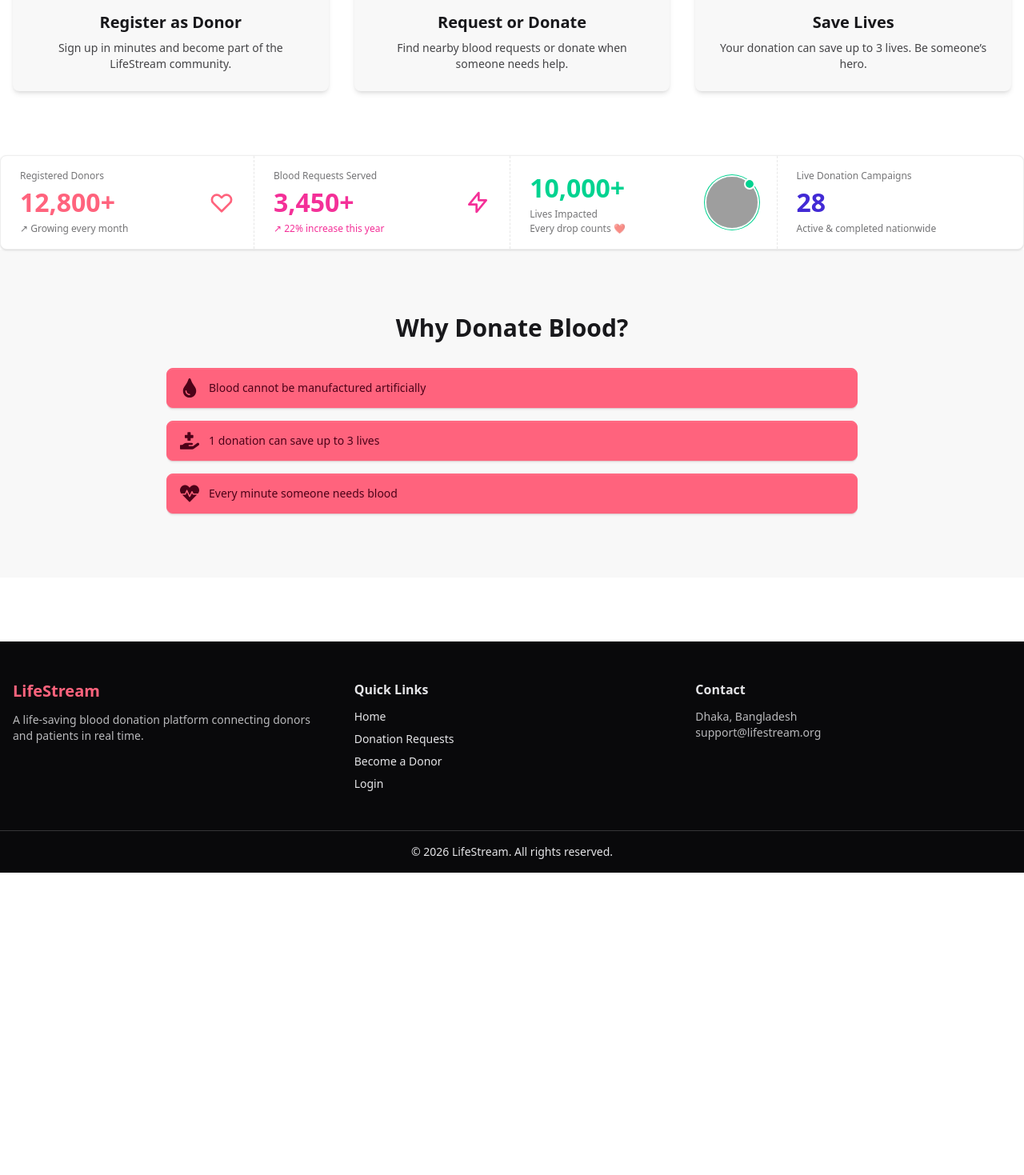
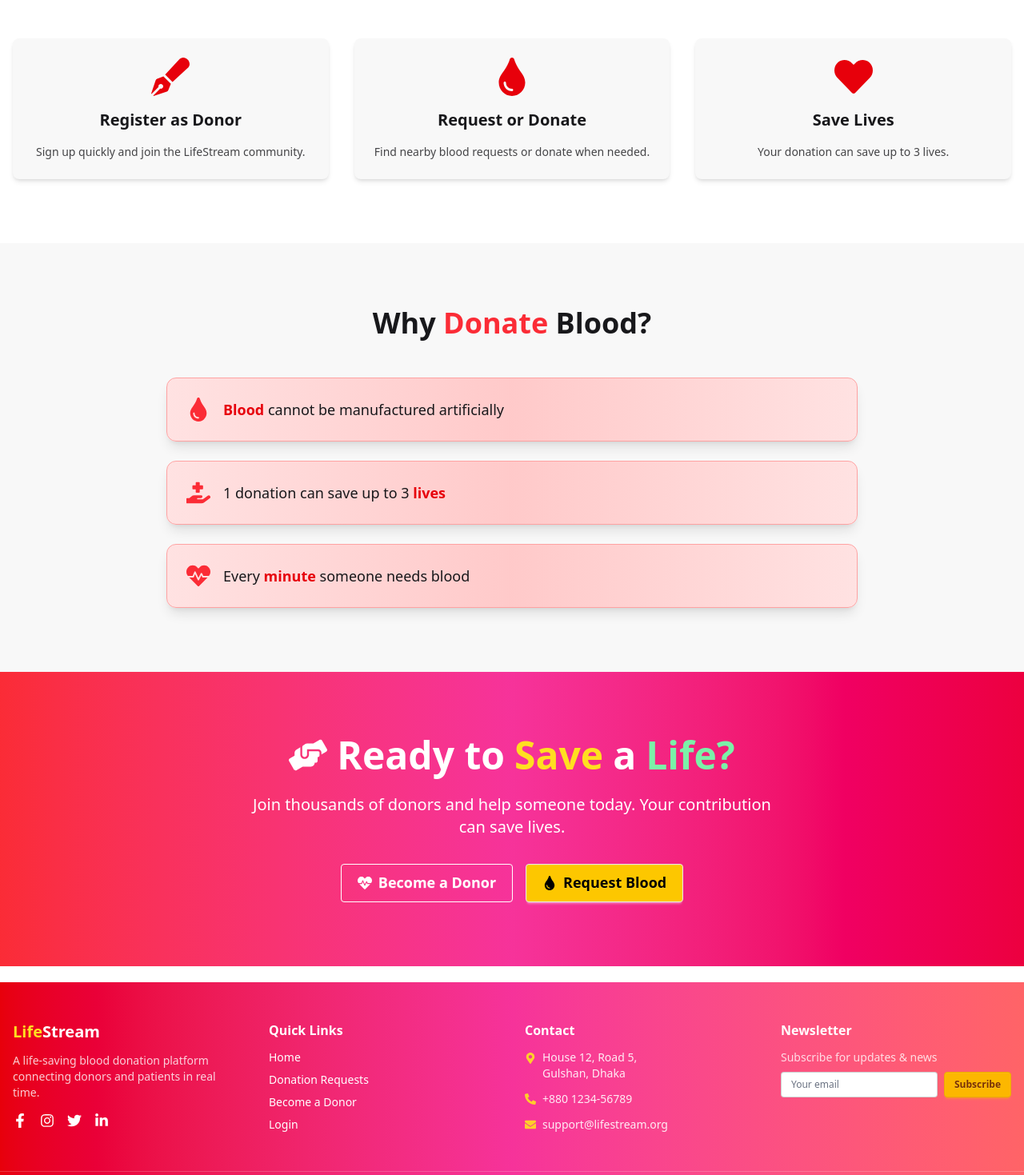
Before and after one commit to Taoshif1/PH-A11.2-Client, a React (Vite) app: page / in a window 1280 px wide. Shown: the part 1081-2550 px from the top of the page at 80% size. Before the commit the page ends 2172 px from the top, so only its background shows below. Built offline with nearby package versions, Linux system fonts and the light colour scheme; grey boxes are pictures that could not be loaded.

Commit message:
CTA added

```diff
--- /dev/null
+++ b/src/components/CallToAction.jsx
@@ -0,0 +1,51 @@
+import { motion } from "framer-motion";
+import { FaHandsHelping, FaHeartbeat, FaTint } from "react-icons/fa";
+
+const CallToAction = () => {
+  return (
+    <section className="py-20 bg-gradient-to-r from-red-500 via-pink-500 to-rose-600 text-white overflow-hidden">
+      <div className="container mx-auto px-4 text-center">
+        <motion.h2
+          initial={{ opacity: 0, y: 20, scale: 0.95 }}
+          whileInView={{ opacity: 1, y: 0, scale: 1 }}
+          viewport={{ once: true }}
+          transition={{ duration: 0.8 }}
+          className="text-4xl md:text-5xl font-extrabold mb-6 flex items-center justify-center gap-3 flex-wrap"
+        >
+          <FaHandsHelping className="text-4xl md:text-5xl" />
+          <span>Ready to </span>
+          <span className="text-yellow-300">Save</span>
+          <span> a </span>
+          <span className="text-green-300">Life?</span>
+        </motion.h2>
+
+        <motion.p
+          initial={{ opacity: 0, y: 10 }}
+          whileInView={{ opacity: 1, y: 0 }}
+          viewport={{ once: true }}
+          transition={{ delay: 0.2, duration: 0.6 }}
+          className="mb-8 text-lg md:text-xl max-w-2xl mx-auto"
+        >
+          Join thousands of donors and help someone today. Your contribution can save lives.
+        </motion.p>
+
+        <motion.div
+          initial={{ opacity: 0, y: 10 }}
+          whileInView={{ opacity: 1, y: 0 }}
+          viewport={{ once: true }}
+          transition={{ delay: 0.4, duration: 0.6 }}
+          className="flex justify-center flex-wrap gap-4"
+        >
+          <button className="btn btn-outline btn-lg flex items-center gap-2 border-white hover:bg-white hover:text-red-600 transition-colors duration-300">
+            <FaHeartbeat /> Become a Donor
+          </button>
+          <button className="btn btn-gradient btn-lg flex items-center gap-2 bg-yellow-400 hover:bg-yellow-300 text-black transition-colors duration-300">
+            <FaTint /> Request Blood
+          </button>
+        </motion.div>
+      </div>
+    </section>
+  );
+};
+
+export default CallToAction;
--- a/src/components/Footer.jsx
+++ b/src/components/Footer.jsx
@@ -1,48 +1,97 @@
 import { motion } from "framer-motion";
+import { FaFacebookF, FaInstagram, FaTwitter, FaLinkedinIn, FaEnvelope, FaMapMarkerAlt, FaPhoneAlt  } from "react-icons/fa";
 
 const Footer = () => {
+  const socialLinks = [
+    { icon: <FaFacebookF />, url: "https://facebook.com" },
+    { icon: <FaInstagram />, url: "https://instagram.com" },
+    { icon: <FaTwitter />, url: "https://twitter.com" },
+    { icon: <FaLinkedinIn />, url: "https://linkedin.com" },
+  ];
+
   return (
     <motion.footer
       initial={{ opacity: 0 }}
       whileInView={{ opacity: 1 }}
       transition={{ duration: 0.8 }}
-      className="bg-neutral text-neutral-content mt-20"
+      className="bg-gradient-to-r from-red-600 via-pink-500 to-red-400 text-white mt-5"
     >
-      <div className="container mx-auto px-4 py-12 grid md:grid-cols-3 gap-8">
+      <div className="container mx-auto px-4 py-12 grid md:grid-cols-4 gap-8">
 
         {/* Brand */}
         <div>
-          <h2 className="text-xl font-bold text-error">LifeStream</h2>
+          <h2 className="text-xl font-bold">
+            <span className="text-yellow-300">Life</span>Stream
+          </h2>
           <p className="mt-3 text-sm opacity-80">
             A life-saving blood donation platform connecting donors
             and patients in real time.
           </p>
+
+          {/* Social Icons */}
+          <div className="flex gap-4 mt-4">
+            {socialLinks.map((link, i) => (
+              <motion.a
+                key={i}
+                href={link.url}
+                target="_blank"
+                rel="noopener noreferrer"
+                whileHover={{ scale: 1.2, color: "#FFD700" }}
+                className="text-lg"
+              >
+                {link.icon}
+              </motion.a>
+            ))}
+          </div>
         </div>
 
-        {/* Links */}
+        {/* Quick Links */}
         <div>
           <h3 className="font-semibold mb-3">Quick Links</h3>
           <ul className="space-y-2 text-sm">
-            <li>Home</li>
-            <li>Donation Requests</li>
-            <li>Become a Donor</li>
-            <li>Login</li>
+            <li className="hover:text-yellow-300 transition-colors cursor-pointer">Home</li>
+            <li className="hover:text-yellow-300 transition-colors cursor-pointer">Donation Requests</li>
+            <li className="hover:text-yellow-300 transition-colors cursor-pointer">Become a Donor</li>
+            <li className="hover:text-yellow-300 transition-colors cursor-pointer">Login</li>
           </ul>
         </div>
 
-        {/* Info */}
+        {/* Contact Info */}
         <div>
           <h3 className="font-semibold mb-3">Contact</h3>
-          <p className="text-sm opacity-80">
-            Dhaka, Bangladesh <br />
-            support@lifestream.org
-          </p>
+          <div className="space-y-3 text-sm opacity-90">
+            <p className="flex items-start gap-2">
+              <FaMapMarkerAlt className="mt-1 text-yellow-300" />
+              <span>House 12, Road 5, <br /> Gulshan, Dhaka</span>
+            </p>
+            <p className="flex items-center gap-2">
+              <FaPhoneAlt className="text-yellow-300" />
+              <a href="tel:+880123456789" className="hover:text-yellow-300">+880 1234-56789</a>
+            </p>
+            <p className="flex items-center gap-2">
+              <FaEnvelope className="text-yellow-300" />
+              <a href="mailto:support@lifestream.org" className="hover:text-yellow-300">support@lifestream.org</a>
+            </p>
+          </div>
         </div>
 
+        {/* Newsletter */}
+        <div>
+          <h3 className="font-semibold mb-3">Newsletter</h3>
+          <p className="text-sm opacity-80 mb-2">Subscribe for updates & news</p>
+          <div className="flex gap-2">
+            <input
+              type="email"
+              placeholder="Your email"
+              className="input input-sm w-full max-w-xs bg-white text-black placeholder-gray-500"
+            />
+            <button className="btn btn-sm btn-warning">Subscribe</button>
+          </div>
+        </div>
       </div>
 
-        {/* copyright */}
-      <div className="text-center text-sm py-4 border-t border-neutral-content/20">
+      {/* Copyright */}
+      <div className="text-center text-sm py-4 border-t border-white/20">
         © {new Date().getFullYear()} LifeStream. All rights reserved.
       </div>
     </motion.footer>
--- a/src/components/Home.jsx
+++ b/src/components/Home.jsx
@@ -1,3 +1,4 @@
+import CallToAction from "./CallToAction";
 import Hero from "./Hero";
 import HowItWorks from "./HowItWorks";
 import Stats from "./Stats";
@@ -7,9 +8,10 @@ const Home = () => {
   return (
     <>
       <Hero></Hero>
+      <Stats></Stats>
       <HowItWorks></HowItWorks>
-      <Stats></Stats>
       <WhyDonate></WhyDonate>
+      <CallToAction></CallToAction>
     </>
   );
 };
--- a/src/components/HowItWorks.jsx
+++ b/src/components/HowItWorks.jsx
@@ -1,63 +1,42 @@
 import { motion } from "framer-motion";
-import { FaUserPlus, FaTint, FaHeart } from "react-icons/fa";
+import { FaPenFancy, FaTint, FaHeart } from "react-icons/fa";
 
 const steps = [
-  {
-    title: "Register as Donor",
-    desc: "Sign up in minutes and become part of the LifeStream community.",
-    icon: <FaUserPlus />,
-  },
-  {
-    title: "Request or Donate",
-    desc: "Find nearby blood requests or donate when someone needs help.",
-    icon: <FaTint />,
-  },
-  {
-    title: "Save Lives",
-    desc: "Your donation can save up to 3 lives. Be someone’s hero.",
-    icon: <FaHeart />,
-  },
+  { title: "Register as Donor", desc: "Sign up quickly and join the LifeStream community.", icon: <FaPenFancy className="text-red-600" /> },
+  { title: "Request or Donate", desc: "Find nearby blood requests or donate when needed.", icon: <FaTint className="text-red-600" /> },
+  { title: "Save Lives", desc: "Your donation can save up to 3 lives.", icon: <FaHeart className="text-red-600" /> },
 ];
 
 const HowItWorks = () => {
   return (
-    <section className="py-20 bg-base-100">
+    <section className="py-20 bg-base-100 overflow-hidden">
       <div className="container mx-auto px-4 text-center">
-
         <motion.h2
-          initial={{ opacity: 0, y: 30 }}
+          initial={{ opacity: 0, y: -20 }}
           whileInView={{ opacity: 1, y: 0 }}
           viewport={{ once: true }}
-          className="text-3xl font-bold mb-12"
+          className="text-3xl md:text-4xl font-bold mb-12"
         >
           How LifeStream Works
         </motion.h2>
 
-        <div className="grid gap-8 md:grid-cols-3">
+        <div className="grid md:grid-cols-3 gap-8">
           {steps.map((step, i) => (
             <motion.div
               key={i}
               initial={{ opacity: 0, y: 40 }}
               whileInView={{ opacity: 1, y: 0 }}
               viewport={{ once: true }}
-              transition={{ delay: i * 0.2 }}
-              className="card bg-base-200 shadow-md p-6"
+              transition={{ delay: i * 0.2, duration: 0.6 }}
+              whileHover={{ scale: 1.03 }}
+              className="card bg-base-200 shadow-md p-6 flex flex-col items-center gap-4"
             >
-              <div className="text-5xl mb-4 text-error flex justify-center">
-                {step.icon}
-              </div>
-
-              <h3 className="text-xl font-semibold">
-                {step.title}
-              </h3>
-
-              <p className="text-sm opacity-80 mt-2">
-                {step.desc}
-              </p>
+              <div className="text-5xl">{step.icon}</div>
+              <h3 className="text-xl font-semibold">{step.title}</h3>
+              <p className="text-sm opacity-80">{step.desc}</p>
             </motion.div>
           ))}
         </div>
-
       </div>
     </section>
   );
--- a/src/components/WhyDonate.jsx
+++ b/src/components/WhyDonate.jsx
@@ -1,35 +1,46 @@
+import { motion } from "motion/react";
 import { FaTint, FaHandHoldingMedical, FaHeartbeat } from "react-icons/fa";
 
 const points = [
-  {
-    icon: <FaTint />,
-    text: "Blood cannot be manufactured artificially",
-  },
-  {
-    icon: <FaHandHoldingMedical />,
-    text: "1 donation can save up to 3 lives",
-  },
-  {
-    icon: <FaHeartbeat />,
-    text: "Every minute someone needs blood",
-  },
+  { icon: <FaTint className="text-red-500" />, text: "Blood cannot be manufactured artificially" },
+  { icon: <FaHandHoldingMedical className="text-red-500" />, text: "1 donation can save up to 3 lives" },
+  { icon: <FaHeartbeat className="text-red-500" />, text: "Every minute someone needs blood" },
 ];
 
 const WhyDonate = () => {
   return (
-    <section className="py-20 bg-base-200">
+    <section className="py-20 bg-base-200 overflow-hidden">
       <div className="container mx-auto px-4 max-w-4xl text-center">
-        <h2 className="text-3xl font-bold mb-8">Why Donate Blood?</h2>
+        <motion.h2
+          initial={{ opacity: 0, y: -20 }}
+          whileInView={{ opacity: 1, y: 0 }}
+          viewport={{ once: true }}
+          className="text-3xl md:text-4xl font-bold mb-12"
+        >
+          Why <span className="text-red-500">Donate</span> Blood?
+        </motion.h2>
 
-        <div className="space-y-4 text-lg">
+        <div className="grid gap-6 md:grid-cols-1">
           {points.map((point, i) => (
-            <div
+            <motion.div
               key={i}
-              className="alert alert-error bg-opacity-10 flex items-center gap-3 text-left"
+              initial={{ opacity: 0, y: 50 }}
+              whileInView={{ opacity: 1, y: 0 }}
+              viewport={{ once: true }}
+              transition={{ delay: i * 0.2, duration: 0.6 }}
+              whileHover={{ scale: 1.03 }}
+              className="flex items-center gap-4 p-6 rounded-xl bg-gradient-to-r from-red-100 via-red-200 to-red-100 shadow-lg border border-red-300 text-left"
             >
-              <span className="text-2xl">{point.icon}</span>
-              <span>{point.text}</span>
-            </div>
+              <div className="text-3xl">{point.icon}</div>
+              <p className="font-medium text-lg">
+                {point.text.split(" ").map((word, idx) => (
+                  // Highlight keywords
+                  ["Blood", "lives", "minute"].includes(word) ?
+                  <span key={idx} className="text-red-600 font-bold">{word} </span> :
+                  word + " "
+                ))}
+              </p>
+            </motion.div>
           ))}
         </div>
       </div>
```
